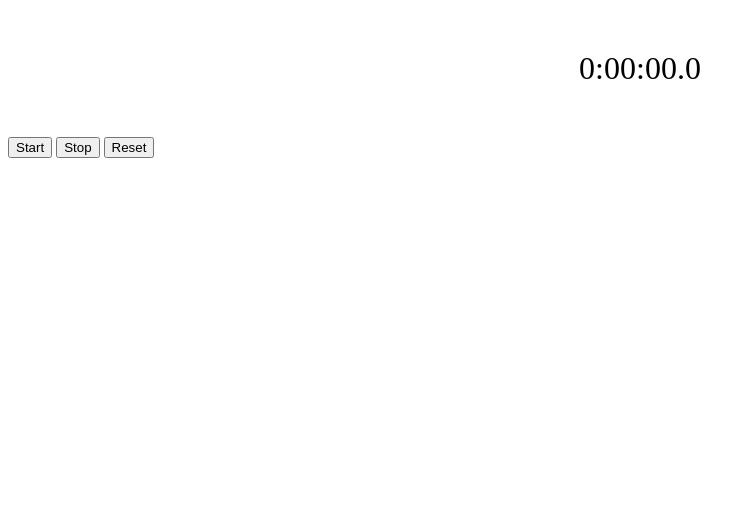
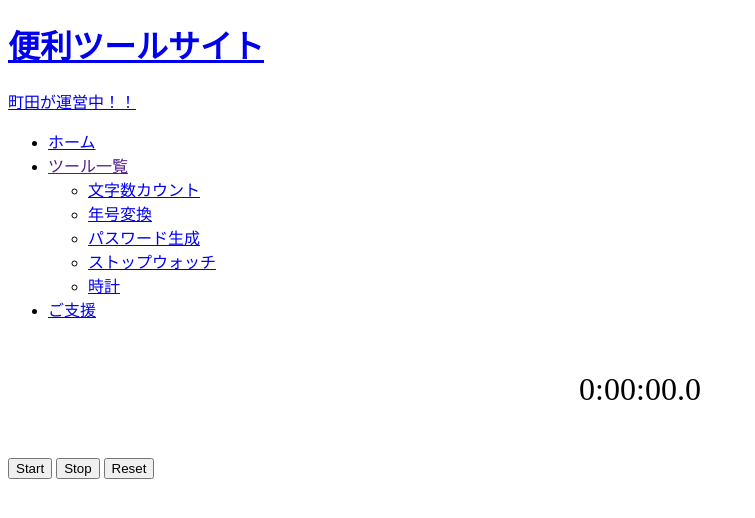
Before and after one commit to c0b221340/aws_test, a plain HTML site: page stop.html in a window 1280 px wide. Shown: the whole page, without its empty margins (0-755 px from the left). Drawn offline with Linux system fonts and the light colour scheme.

Commit message:
chore: Update header-right link and image sources

```diff
--- a/stop.html
+++ b/stop.html
@@ -1,8 +1,8 @@
 <!DOCTYPE html>
 <html lang="en">
   <head>
-    <meta charset="UTF-8">
-    <meta name="viewport" content="width=device-width, initial-scale=1.0">
+    <meta charset="UTF-8" />
+    <meta name="viewport" content="width=device-width, initial-scale=1.0" />
     <title>ストップウォッチ</title>
     <style>
       #stopwatch {
@@ -13,6 +13,70 @@
     </style>
   </head>
   <body>
+    <div id="container">
+      <header>
+        <h1 id="logo">
+          <a href="https://main.d3nanlhaikh1x2.amplifyapp.com"
+            >便利ツールサイト</a
+          >
+        </h1>
+        <div id="header-right">
+          <span class="large"></span>
+          <a href="https://github.com/c0b221340"> 町田が運営中！！</a>
+        </div>
+      </header>
+
+      <!--開閉ブロック-->
+      <div id="menubar">
+        <nav>
+          <ul>
+            <li>
+              <a href="https://main.d3nanlhaikh1x2.amplifyapp.com">ホーム</a>
+            </li>
+            <li>
+              <a href="">ツール一覧</a>
+              <ul>
+                <li>
+                  <a
+                    href="https://main.d3nanlhaikh1x2.amplifyapp.com/count.html"
+                    >文字数カウント</a
+                  >
+                </li>
+                <li>
+                  <a
+                    href="https://main.d3nanlhaikh1x2.amplifyapp.com/trans.html"
+                    >年号変換</a
+                  >
+                </li>
+                <li>
+                  <a
+                    href="http://www034.pbcloud.cs.priv.teu.ac.jp/~c0a22132/index.html"
+                    >パスワード生成</a
+                  >
+                </li>
+                <li>
+                  <a href="https://main.d3nanlhaikh1x2.amplifyapp.com/stop.html"
+                    >ストップウォッチ</a
+                  >
+                </li>
+                <li>
+                  <a
+                    href="http://www034.pbcloud.cs.priv.teu.ac.jp/~c0b22054/index.html"
+                    >時計</a
+                  >
+                </li>
+              </ul>
+            </li>
+            <li>
+              <a
+                href="https://www.amazon.jp/hz/wishlist/ls/3KCKQ1S5VXLLC?ref_=wl_share"
+                >ご支援</a
+              >
+            </li>
+          </ul>
+        </nav>
+      </div>
+    </div>
 
     <div id="stopwatch">0:00:00.0</div>
     <button onclick="startStopwatch()">Start</button>
@@ -67,14 +131,20 @@
           }
         }
 
-        const timeString = padNumber(hours) + ':' + padNumber(minutes) + ':' + padNumber(seconds) + '.' + milliseconds;
-        document.getElementById('stopwatch').innerText = timeString;
+        const timeString =
+          padNumber(hours) +
+          ":" +
+          padNumber(minutes) +
+          ":" +
+          padNumber(seconds) +
+          "." +
+          milliseconds;
+        document.getElementById("stopwatch").innerText = timeString;
       }
 
       function padNumber(number) {
-        return (number < 10) ? '0' + number : number;
+        return number < 10 ? "0" + number : number;
       }
     </script>
-
   </body>
 </html>
```
Also changed, not shown: count.html (+8 -14 lines), index.html (+6 -7 lines), trans.html (+8 -14 lines), images/nengou.png (added). Lines whose indentation alone changed are shown as unchanged.
